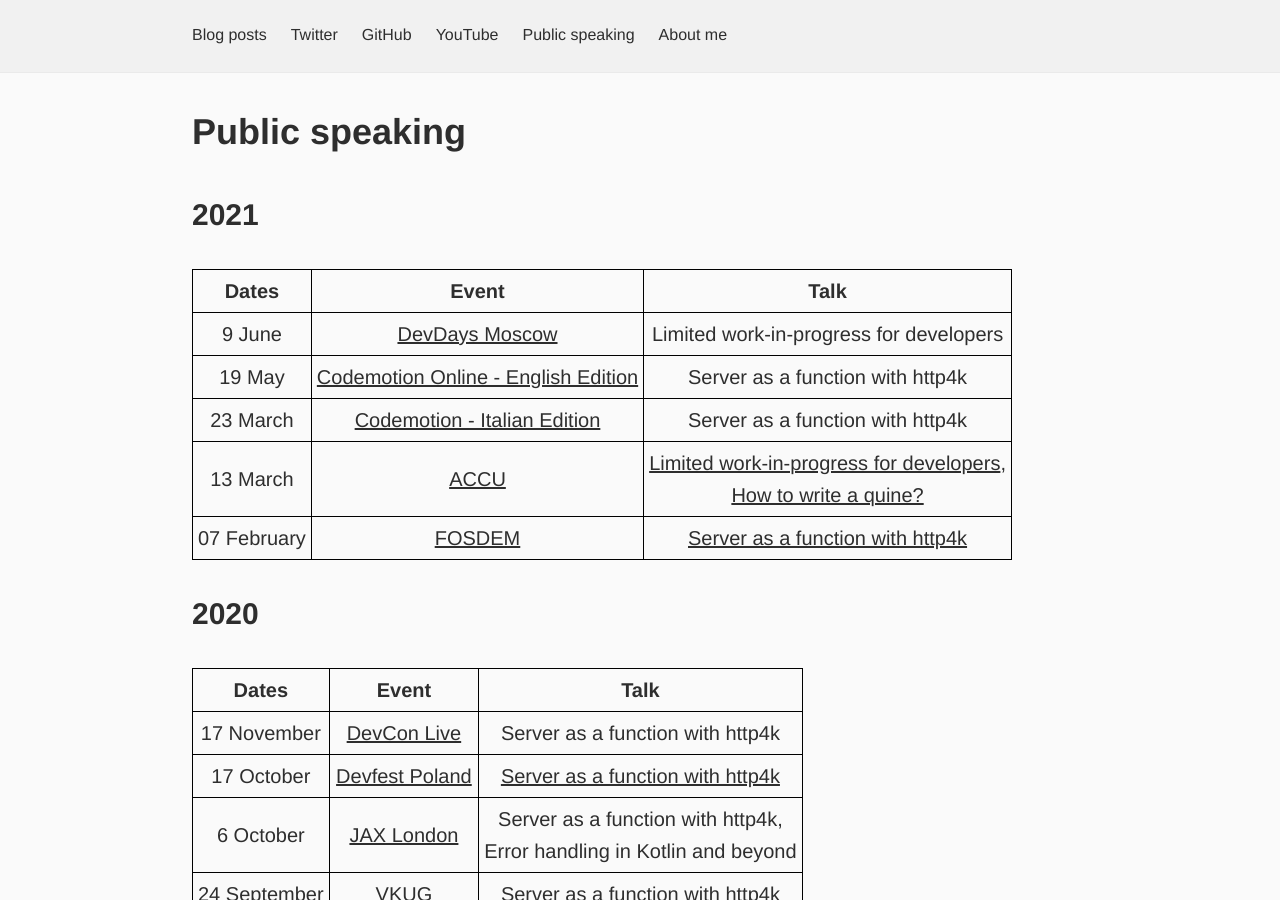
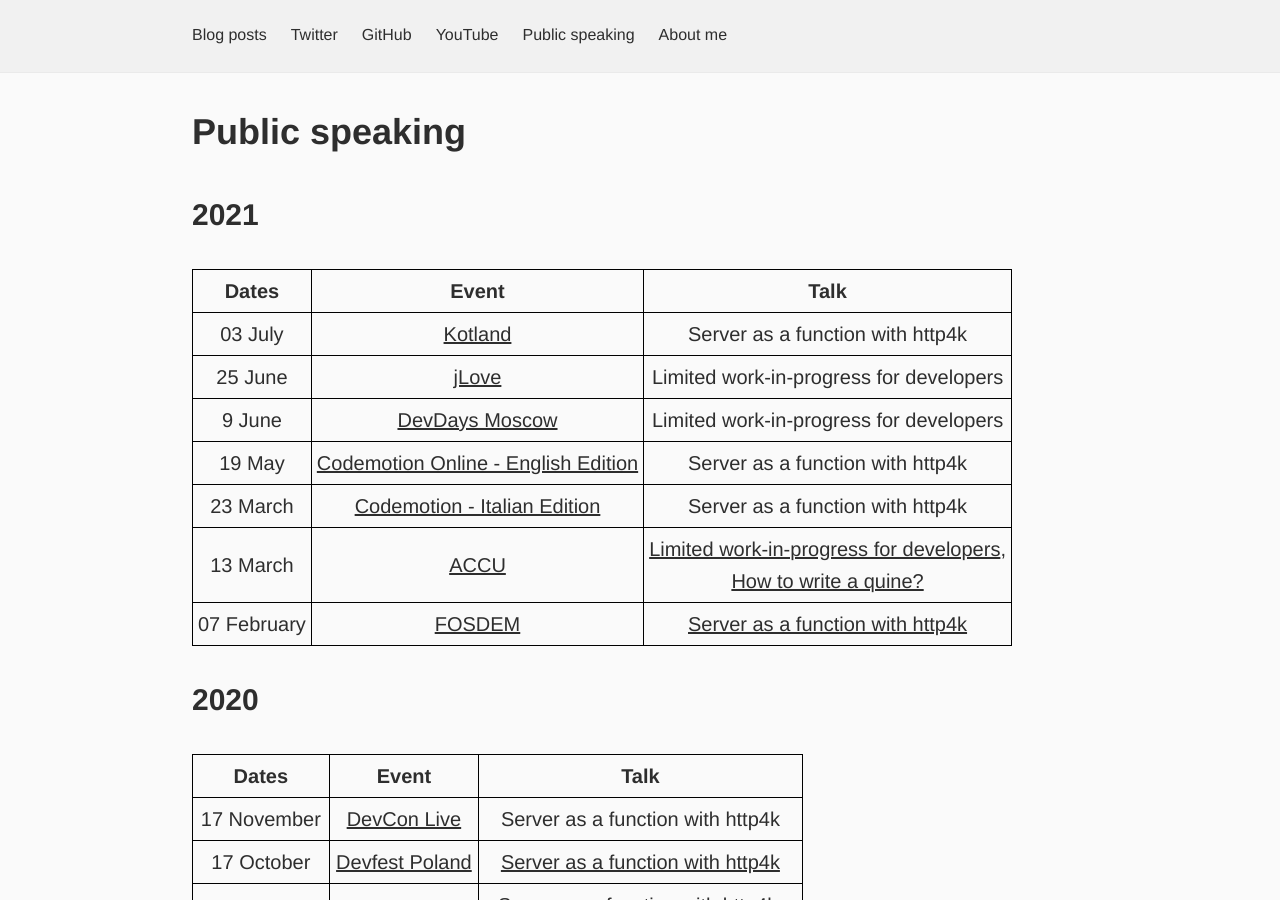
Before and after one commit to dkandalov/dkandalov.github.io, a Jekyll site: the page built from public-speaking.md, in a window 1280 px wide and 900 px high. Built offline with Jekyll 4.4.1, drawn with Linux system fonts in a browser that asks for light colours.

Commit message:
updated public-speaking.md

```diff
--- a/public-speaking.md
+++ b/public-speaking.md
@@ -8,6 +8,8 @@ permalink: public-speaking
 
 | Dates | Event | Talk |
 | --- | --- | --- |
+| 03 July         | [Kotland](https://www.kotland.org) | Server as a function with http4k |
+| 25 June         | [jLove](https://jlove.konfy.care) | Limited work-in-progress for developers |
 | 9 June          | [DevDays Moscow](https://devdayscon.ru/Dmitry-Kandalov) | Limited work-in-progress for developers |
 | 19 May          | [Codemotion Online - English Edition](https://events.codemotion.com/conferences/online/2021/online-tech-conference-spring/agenda) | Server as a function with http4k |
 | 23 March        | [Codemotion - Italian Edition](https://events.codemotion.com/conferences/online/2021/online-tech-conference-italian-edition-spring) | Server as a function with http4k |
```
